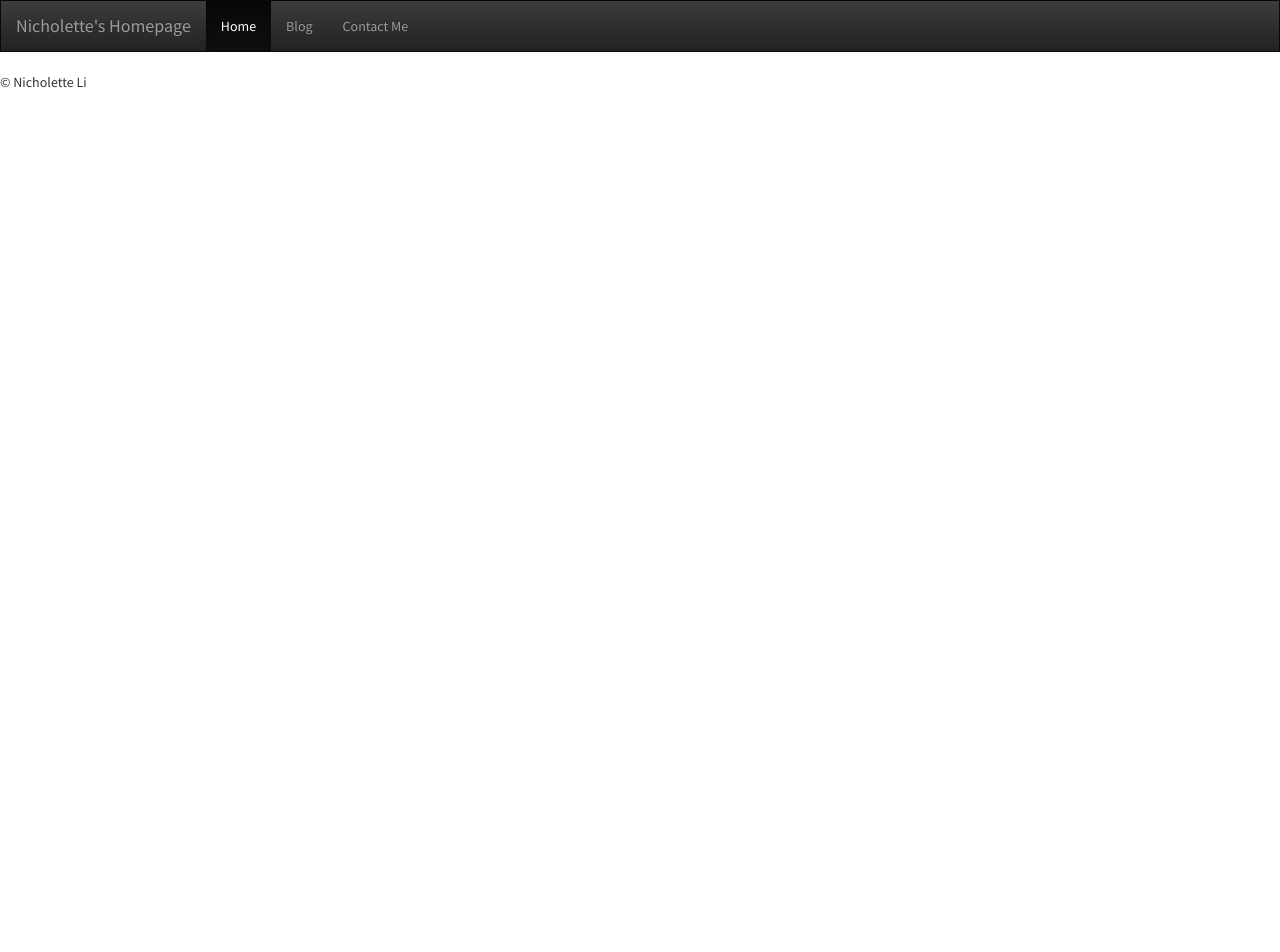
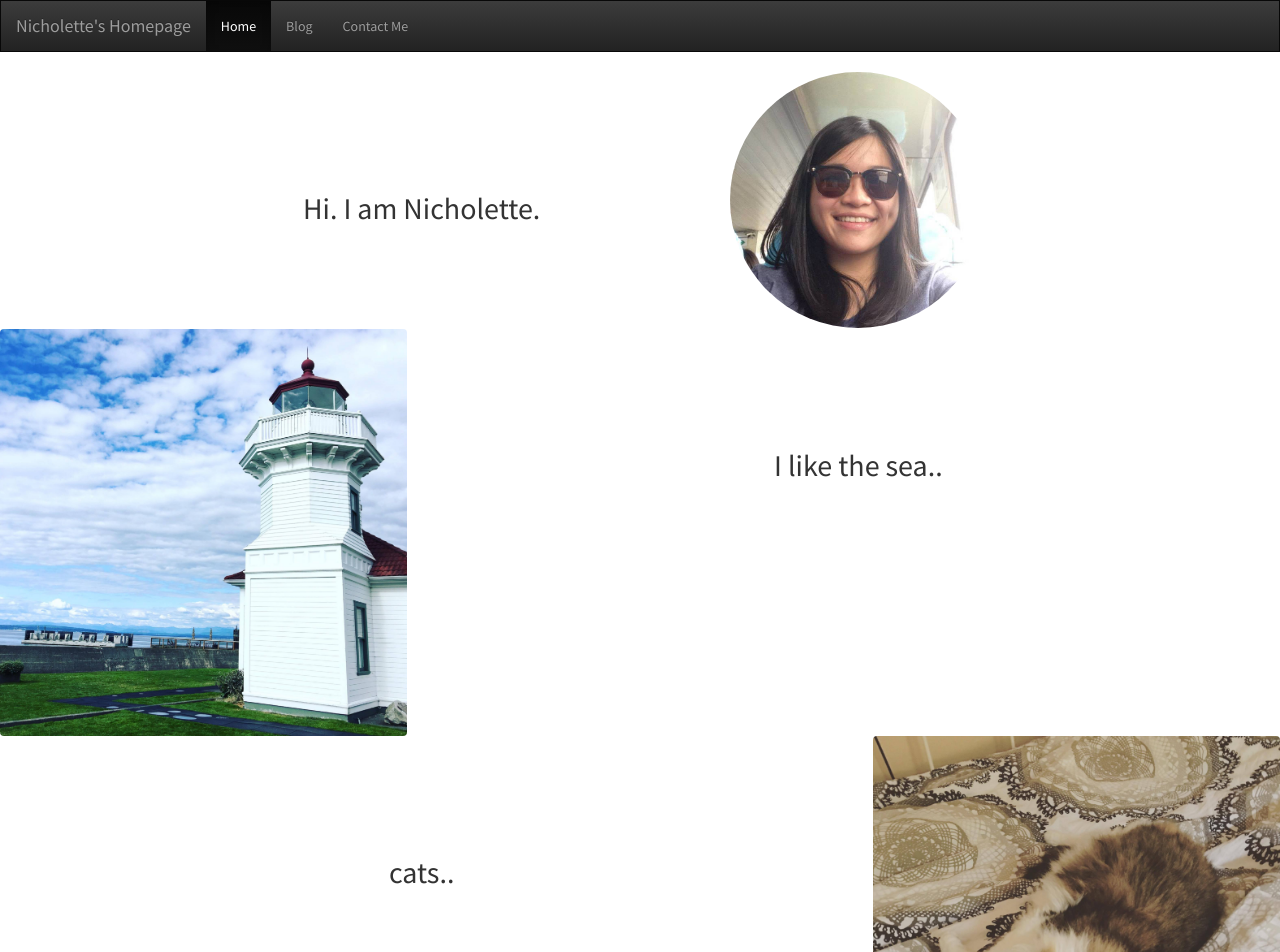
Before and after one commit to nicholette/CS3240-Assignment-1, a plain HTML site: page index.html in a window 1280 px wide. Shown: the top 952 px of the page. Before the commit the page ends 800 px from the top, so only its background shows below. Drawn offline with nearby package versions, Linux system fonts and the light colour scheme.

Commit message:
Basic homepage

```diff
--- /dev/null
+++ b/css/main.css
@@ -0,0 +1,39 @@
+.image {
+  border: 0;
+  border-radius: 4px;
+  display: inline-block;
+  position: relative;
+}
+
+.image img {
+  display: block;
+  border-radius: 4px;
+  width: 100%;
+  height: 100%;
+  object-fit: cover;
+  overflow: hidden;
+
+  max-width: 100%;
+  height: auto;
+}
+
+@media screen and (max-width: 990px) {
+  .div-text {
+    padding: 15px;
+  }
+}
+
+@media screen and (min-width: 991px) {
+  .div-right {
+    float: right !important;
+  }
+
+  .div-text {
+    padding-top: 100px;
+  }
+}
+
+.profile-thumbnail {
+    height: 256px;
+    width: 256px;
+}
--- a/index.html
+++ b/index.html
@@ -19,6 +19,7 @@
         <link href="https://fonts.googleapis.com/css?family=Source+Sans+Pro" rel="stylesheet">
 
         <link href="css/bootstrap.css" rel="stylesheet">
+        <link href="css/main.css" rel="stylesheet">
     </head>
 
     <body>
@@ -46,8 +47,61 @@
             </nav>
         </div>
 
+        <div class="gallery">
+            <div class="row">
+                <div class="col-md-2 col-lg-2"></div>
+                <div class="col-md-4 col-lg-4">
+                    <div class="text-center div-text">
+                        <h2>Hi. I am Nicholette.</h2>
+                    </div>
+                </div>
+                <div class="col-md-4 col-lg-4">
+                    <div class="text-center">
+                      <img class="profile-thumbnail img-circle" src="img/image1.jpg">
+                    </div>
+                </div>
+                <div class="col-md-2 col-lg-8"></div>
+            </div>
+
+            <div class="row">
+                <div class="col-md-8 col-lg-8 div-right">
+                    <div class="text-center div-text">
+                        <h2>I like the sea..</h2>
+                    </div>
+                </div>
+                <div class="col-md-4 col-lg-4 image image-left"><img src="img/image2.jpg" alt="" /></div>
+            </div>
+
+            <div class="row">
+                <div class="col-md-8 col-lg-8">
+                    <div class="text-center div-text">
+                        <h2>cats..</h2>
+                    </div>
+                </div>
+                <div class="col-md-4 col-lg-4 image"><img src="img/image3.jpg" alt="" /></div>
+            </div>
+
+            <div class="row">
+                <div class="col-md-8 col-lg-8 div-right">
+                    <div class="text-center div-text">
+                        <h2>coffee..</h2>
+                    </div>
+                </div>
+                <div class="col-md-4 col-lg-4 image"><img src="img/image4.jpg" alt="" /></div>
+            </div>
+
+            <div class="row">
+                <div class="col-md-8">
+                    <div class="text-center div-text">
+                        <h2>and desserts.</h2>
+                    </div>
+                </div>
+                <div class="col-md-4 image"><img src="img/image5.jpg" alt="" /></div>
+            </div>
+        </div>
+
         <footer>
-            <p>&copy; Nicholette Li</p>
+            <p class="text-center">&copy; Nicholette Li</p>
         </footer>
     </body>
 </html>
```
Also changed, not shown: blog.html (+1 -1 lines), contact.html (+1 -1 lines), img/image1.jpg (added), img/image2.jpg (added), img/image3.jpg (added), img/image4.jpg (added), img/image5.jpg (added).
